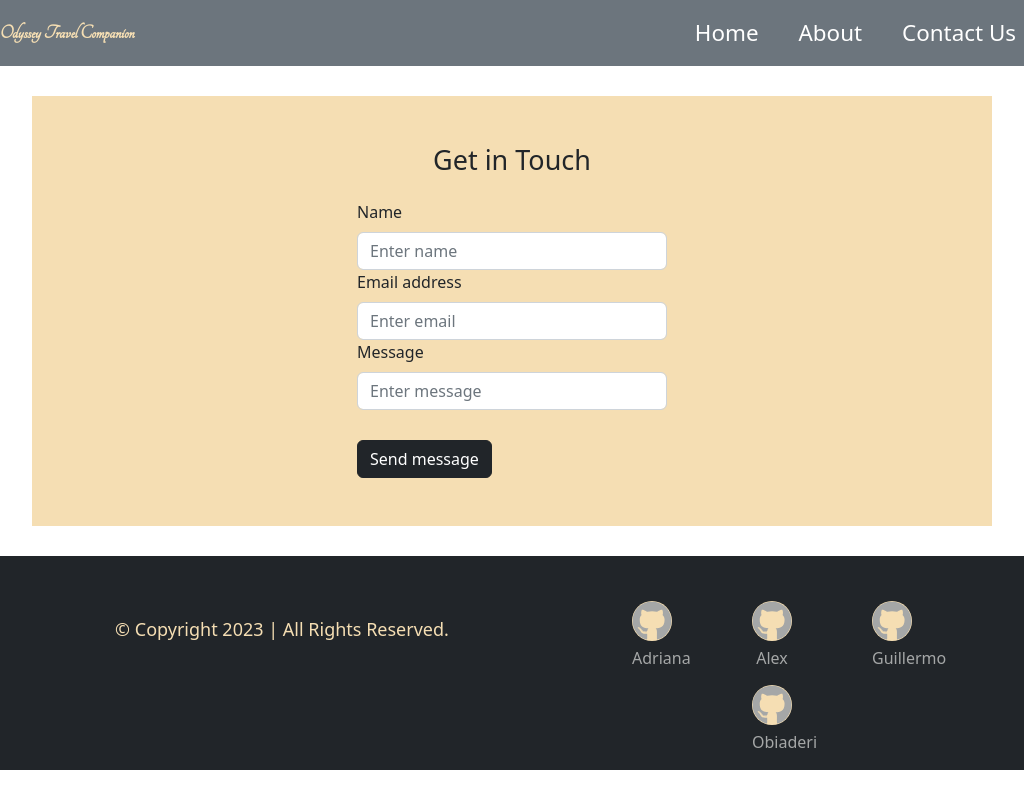
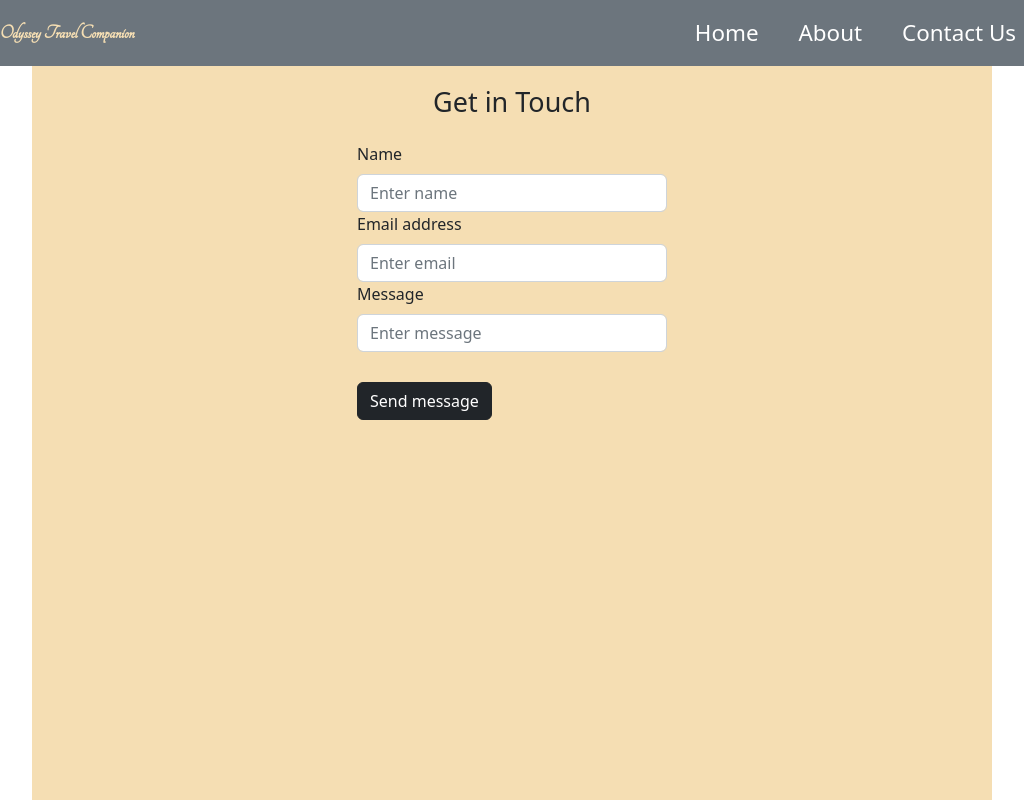
Before and after one commit to abuttle2/odyssey-travel-companion, a React (Create React App) app: page /contact in a window 1024 px wide. Shown: the top 800 px of the page. Built offline with nearby package versions, Linux system fonts and the light colour scheme.

Commit message:
style update

```diff
--- a/src/ContactUs.css
+++ b/src/ContactUs.css
@@ -2,9 +2,7 @@
     background-color: wheat;
     padding: 30px;
     margin-top: 30px;
-    margin-bottom: 30px;
-
-
+    margin-bottom: 80px;
 }
 
 .Sbtn {
@@ -15,3 +13,12 @@
     text-size-adjust: auto;
 
 }
+
+    @media (min-width: 992px) and (max-width: 1199px) {
+        .form {
+          min-height: 900px;
+          max-width: 500px;
+          margin: 0 auto;
+          padding: 20px;
+        }
+      }
--- a/src/components/pages/ContactUs.js
+++ b/src/components/pages/ContactUs.js
@@ -38,9 +38,9 @@ function ContactUs() {
 
 
         return (
-            <Container id="form" className="form py-5">
+            <Container id="form" className="form">
                 <Row className='form-row'>
-                    <Col className="col-sm-12 col-md-6 col-lg-4 mx-auto">
+                    <Col className="col-sm-4 col-md-4 col-lg-4 mx-auto">
                         <h3 className="text-form text-center mb-4">Get in Touch</h3>
                         {success && (
                             <Alert variant="success" className='text-center'>
```
